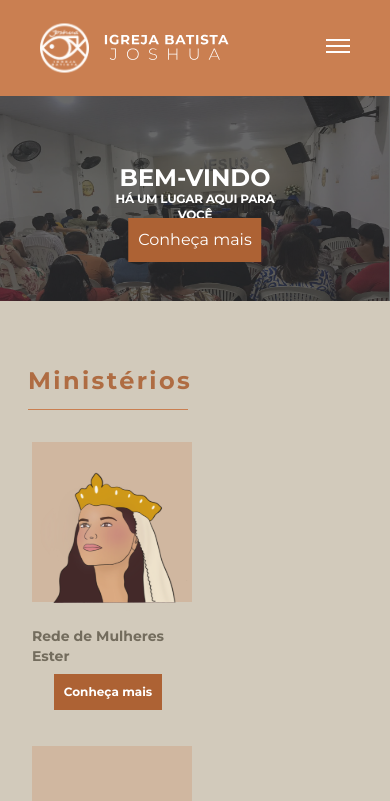
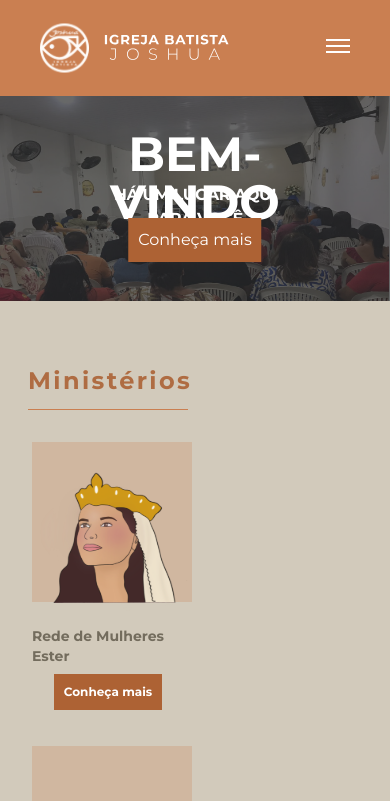
Before and after one commit to ellievi/IBJoshua, a React (Create React App) app: page / in a window 390 px wide. Shown: the top 801 px of the page. Built offline with nearby package versions, Linux system fonts and the light colour scheme.

Commit message:
feat: ajustes de pontuacao de codificacao e adicao de proptypes

```diff
--- a/src/components/Banner/index.jsx
+++ b/src/components/Banner/index.jsx
@@ -8,8 +8,8 @@ const Banner = () => {
       className="max-w-full"
       alt="Foto da Igreja Batista Joshua com a visão direcionada para o púlpito contendo o nome de Jesus"
       />
-      <h1 className="font-bold text-2xl lg:text-7xl">BEM-VINDO</h1>
-      <p className="font-bold text-xs lg:text-2xl tracking-tight">HÁ UM LUGAR AQUI PARA VOCÊ</p>
+      <h1 className="font-bold text-7xl tablet:text-5xl xs:text-2xl ">BEM-VINDO</h1>
+      <p className="font-bold text-2xl tablet:text-base xs:text-xs tracking-tight">HÁ UM LUGAR AQUI PARA VOCÊ</p>
       <button className="lg:text-lg beige-orange-button">Conheça mais</button>
     </div>
   );
--- a/src/components/Menu/index.jsx
+++ b/src/components/Menu/index.jsx
@@ -41,7 +41,7 @@ const Menu = () => {
 					)}
 				</div>
 			</nav>
-    )
+    );
 }
 
 export default Menu;
--- a/src/components/Menu/menuItem.jsx
+++ b/src/components/Menu/menuItem.jsx
@@ -1,4 +1,5 @@
 import {Link} from "react-router-dom";
+import PropTypes from 'prop-types';
 
 const MenuItem = ({isLateralMenu, onClick}) => {
   const menuItemsData = [
@@ -21,4 +22,9 @@ const MenuItem = ({isLateralMenu, onClick}) => {
   );
 }
 
+MenuItem.propTypes = {
+  isLateralMenu: PropTypes.bool,
+  onClick: PropTypes.func
+};
+
 export default MenuItem;
```
Also changed, not shown: src/components/Button/index.jsx (+8 -1 lines), src/components/Card/CardLayout.jsx (+10 -0 lines).
